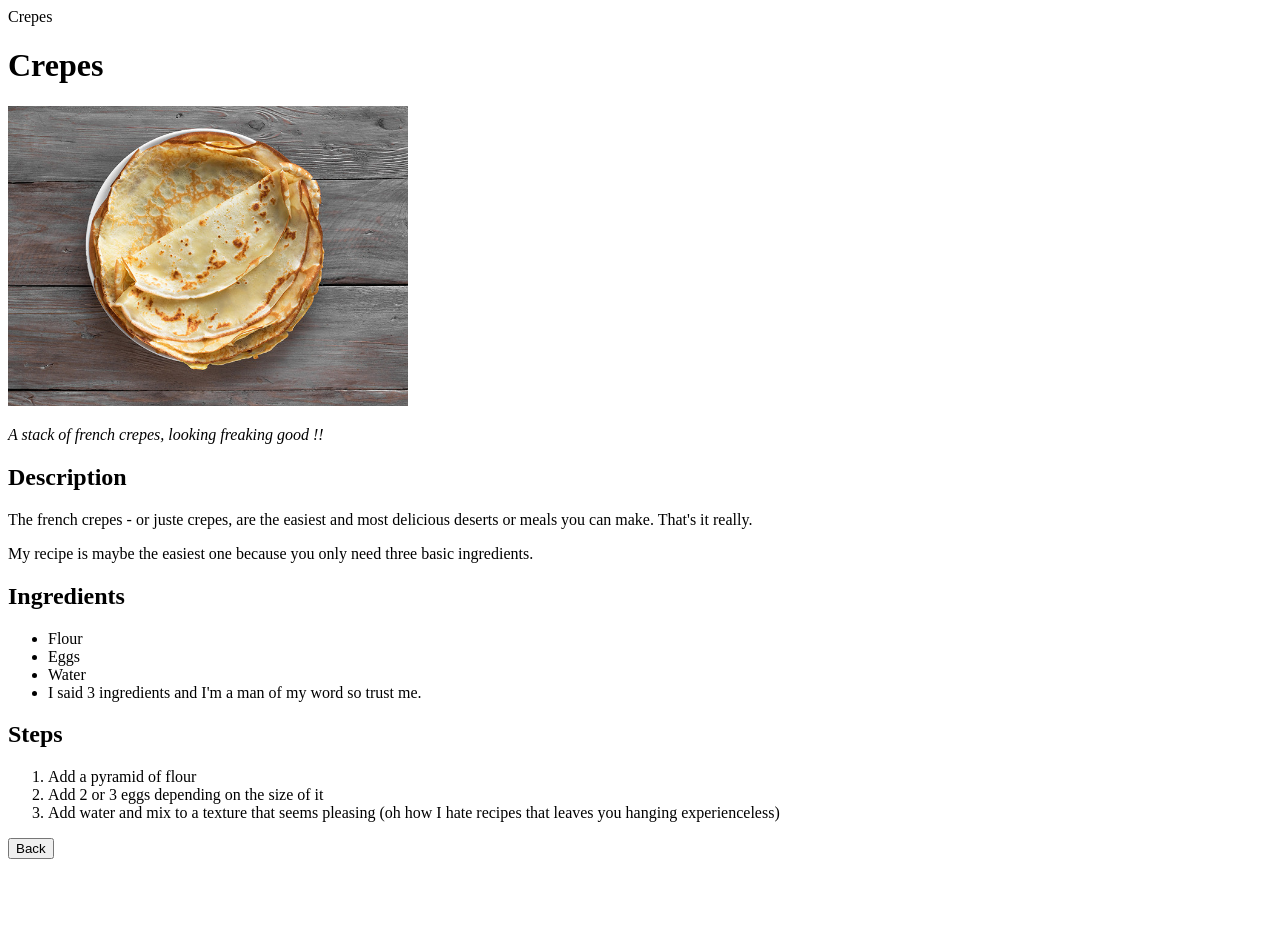
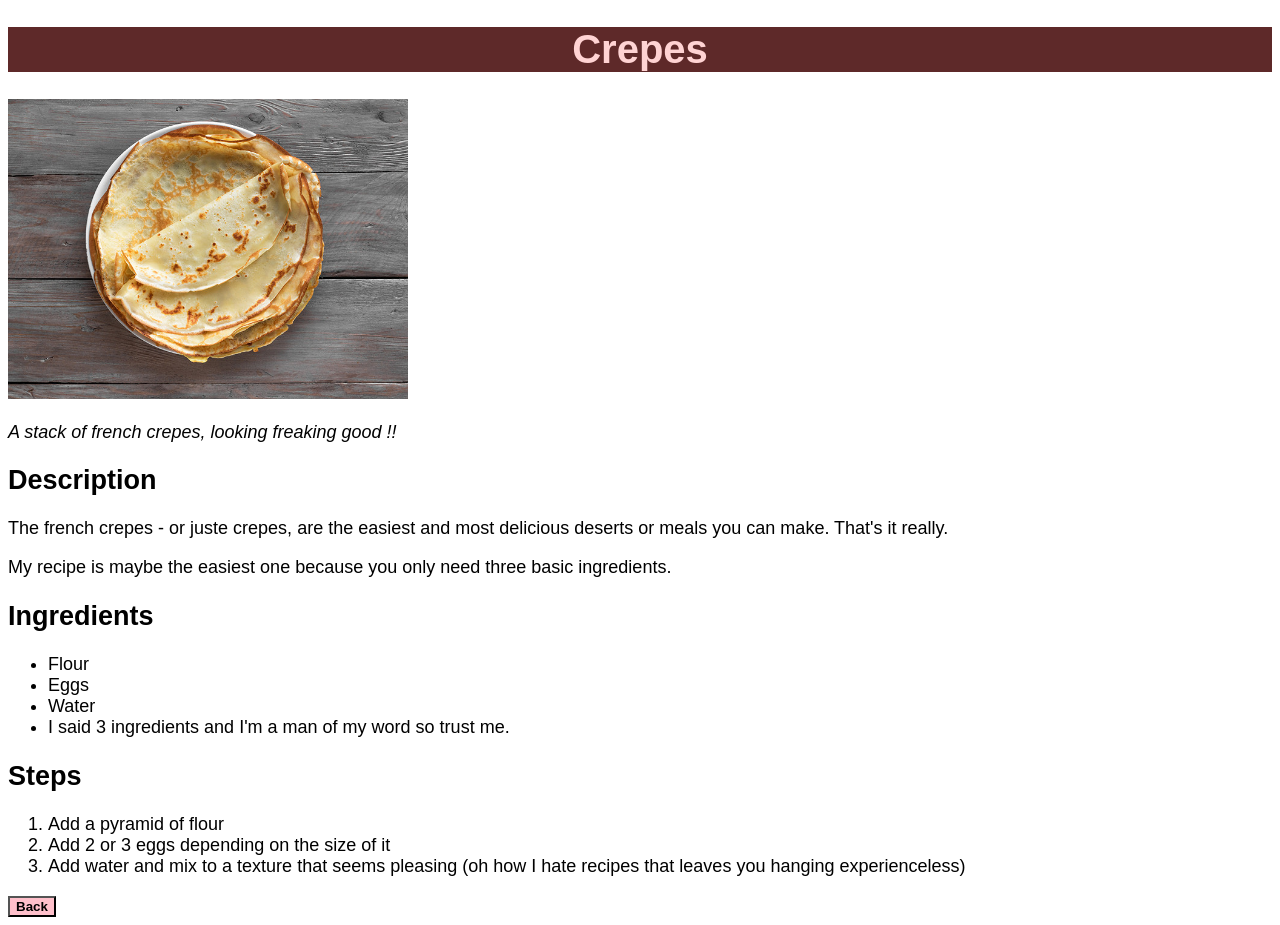
Before and after one commit to oBanton26/odin-recipes, a plain HTML site: page recipes/crepes.html in a window 1280 px wide. Before the commit the page ends 867 px from the top, so only its background shows below. Drawn offline with Linux system fonts and the light colour scheme.

Commit message:
Style page titles and general font
I also corrected a missing > in the crepes page I think. And also I
didn't commit the stylesheet with the changes before.

```diff
--- a/recipes/crepes.html
+++ b/recipes/crepes.html
@@ -2,12 +2,12 @@
 <html lang="en">
     <head>
         <meta charset="utf-8">
-        <link rel="stylesheet" href="../styles.css"
+        <link rel="stylesheet" href="../styles.css">
         <title>Crepes</title>
     </head>
 
     <body>
-        <h1>Crepes</h1>
+        <h1 class="recipe-title">Crepes</h1>
 
         <img src="../img/crepes.jpg" alt="an image of french crepes" width="400" height="300">
 
--- a/styles.css
+++ b/styles.css
@@ -0,0 +1,16 @@
+body {
+    font-family: Arial, Helvetica, sans-serif;
+    font-size: 18px;
+}
+
+button {
+    background-color: pink;
+    font-weight: 800;
+}
+
+.recipe-title {
+    font-size: 40px;
+    background-color: rgb(94, 41, 41);
+    color: rgb(255, 211, 211);
+    text-align: center;
+}
```
Also changed, not shown: recipes/chocolate_cake.html (+1 -1 lines), recipes/hot_chocolate.html (+1 -1 lines).
